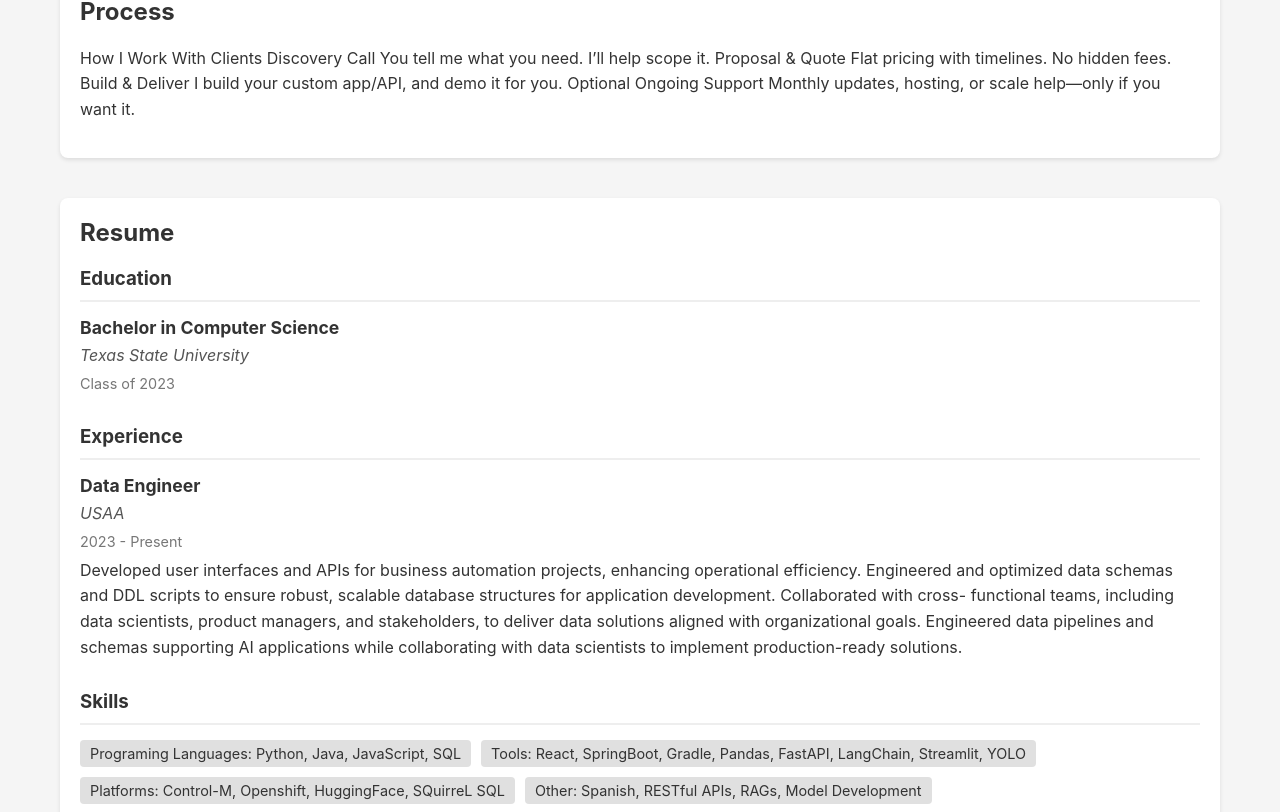
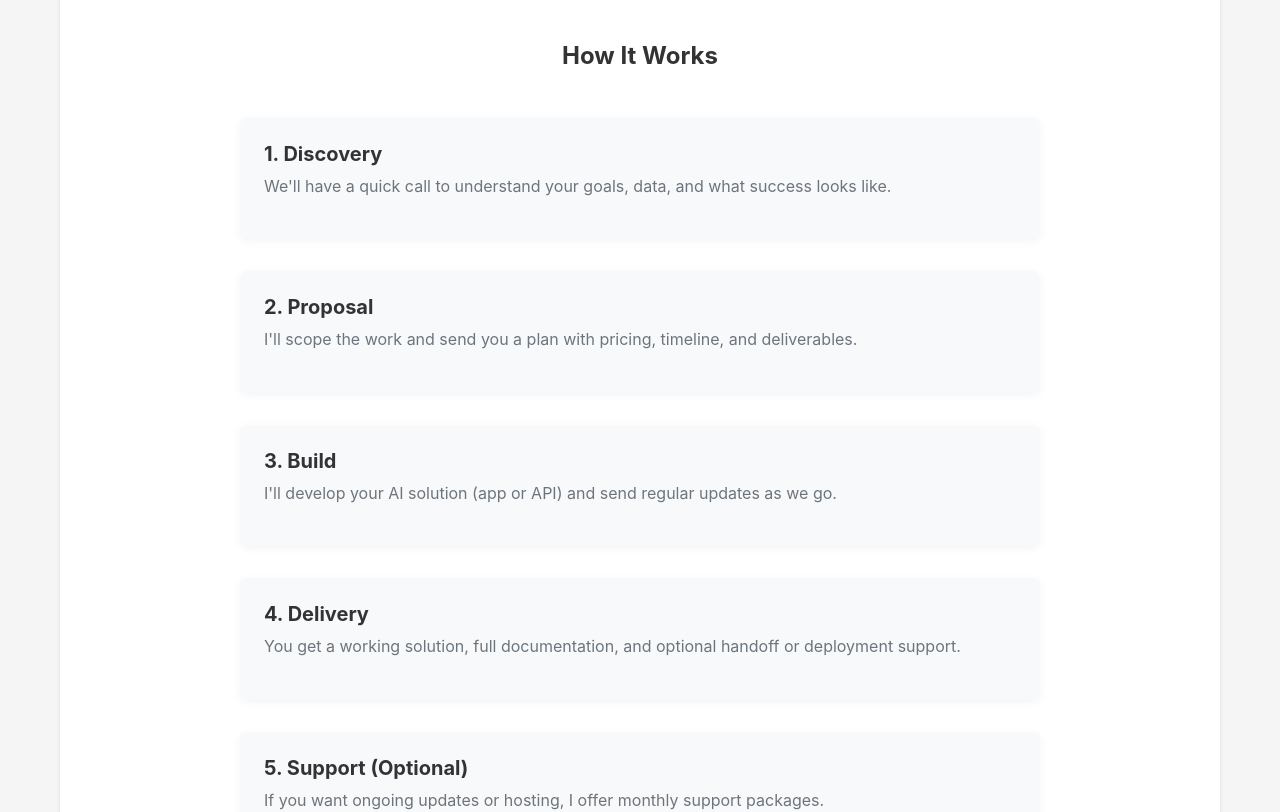
Before and after one commit to Dylanrock333/DylanFlores, a React (Create React App) app: page / in a window 1280 px wide. Shown: the part 1589-2401 px from the top of the page. Built offline with nearby package versions, Linux system fonts and the light colour scheme.

Commit message:
Added Process section

```diff
--- a/src/components/Process.jsx
+++ b/src/components/Process.jsx
@@ -4,23 +4,32 @@ import '../styles/components/Process.css';
 function Process() {
   return (
     <section id="process" className="process-section">
-      <h2>Process</h2>
-      <div className="process-content">
-        <p>
-            How I Work With Clients
+      <h2>How It Works</h2>
+      <div className="process-grid">
+        <div className="process-card">
+          <h3>1. Discovery</h3>
+          <p>We'll have a quick call to understand your goals, data, and what success looks like.</p>
+        </div>
 
-            Discovery Call
-            You tell me what you need. I’ll help scope it.
+        <div className="process-card">
+          <h3>2. Proposal</h3>
+          <p>I'll scope the work and send you a plan with pricing, timeline, and deliverables.</p>
+        </div>
 
-            Proposal & Quote
-            Flat pricing with timelines. No hidden fees.
+        <div className="process-card">
+          <h3>3. Build</h3>
+          <p>I'll develop your AI solution (app or API) and send regular updates as we go.</p>
+        </div>
 
-            Build & Deliver
-            I build your custom app/API, and demo it for you.
+        <div className="process-card">
+          <h3>4. Delivery</h3>
+          <p>You get a working solution, full documentation, and optional handoff or deployment support.</p>
+        </div>
 
-            Optional Ongoing Support
-            Monthly updates, hosting, or scale help—only if you want it.
-        </p>
+        <div className="process-card">
+          <h3>5. Support (Optional)</h3>
+          <p>If you want ongoing updates or hosting, I offer monthly support packages.</p>
+        </div>
       </div>
     </section>
   );
--- a/src/styles/components/Process.css
+++ b/src/styles/components/Process.css
@@ -1,8 +1,45 @@
 /* Styles for the Process component */
 
-/* .process-section {
+.process-section {
+  padding: 4rem 2rem;
+}
 
-} */
+.process-section h2 {
+  text-align: center;
+  margin-bottom: 3rem;
+}
+
+.process-grid {
+  display: grid;
+  grid-template-columns: 1fr;
+  gap: 2rem;
+  max-width: 800px;
+  margin: 0 auto;
+}
+
+.process-card {
+  background-color: #f8f9fa;
+  border-radius: 8px;
+  padding: 1.5rem;
+  box-shadow: 0 2px 10px rgba(0, 0, 0, 0.05);
+  transition: transform 0.3s ease, box-shadow 0.3s ease;
+  text-align: left;
+}
+
+.process-card:hover {
+  transform: translateY(-5px);
+  box-shadow: 0 5px 15px rgba(0, 0, 0, 0.1);
+}
+
+.process-card h3 {
+  margin-bottom: 0.5rem;
+  font-size: 1.25rem;
+}
+
+.process-card p {
+  color: #6c757d;
+  line-height: 1.6;
+}
 
 .process-content p {
   /* Add styles for the paragraph text if needed */
```
